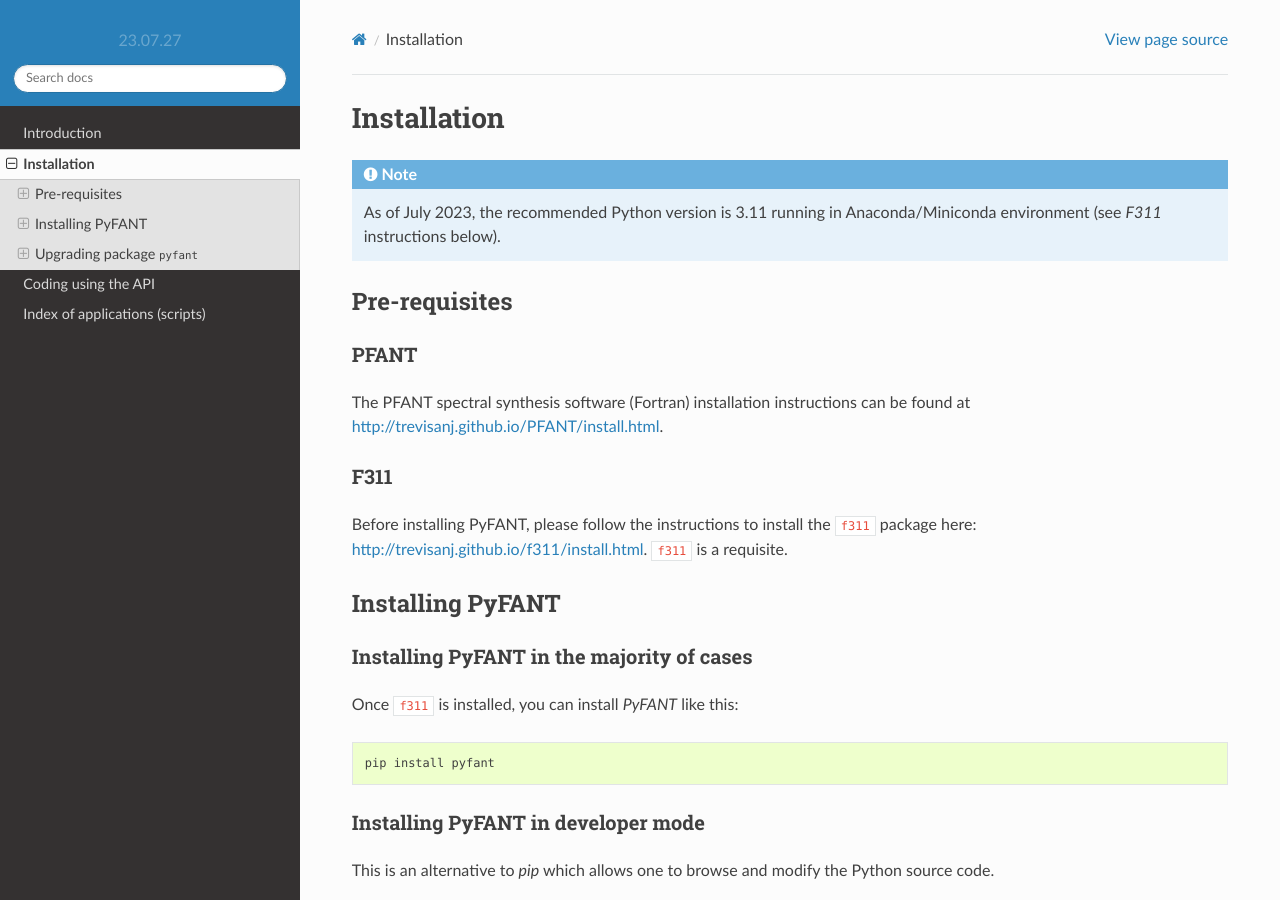
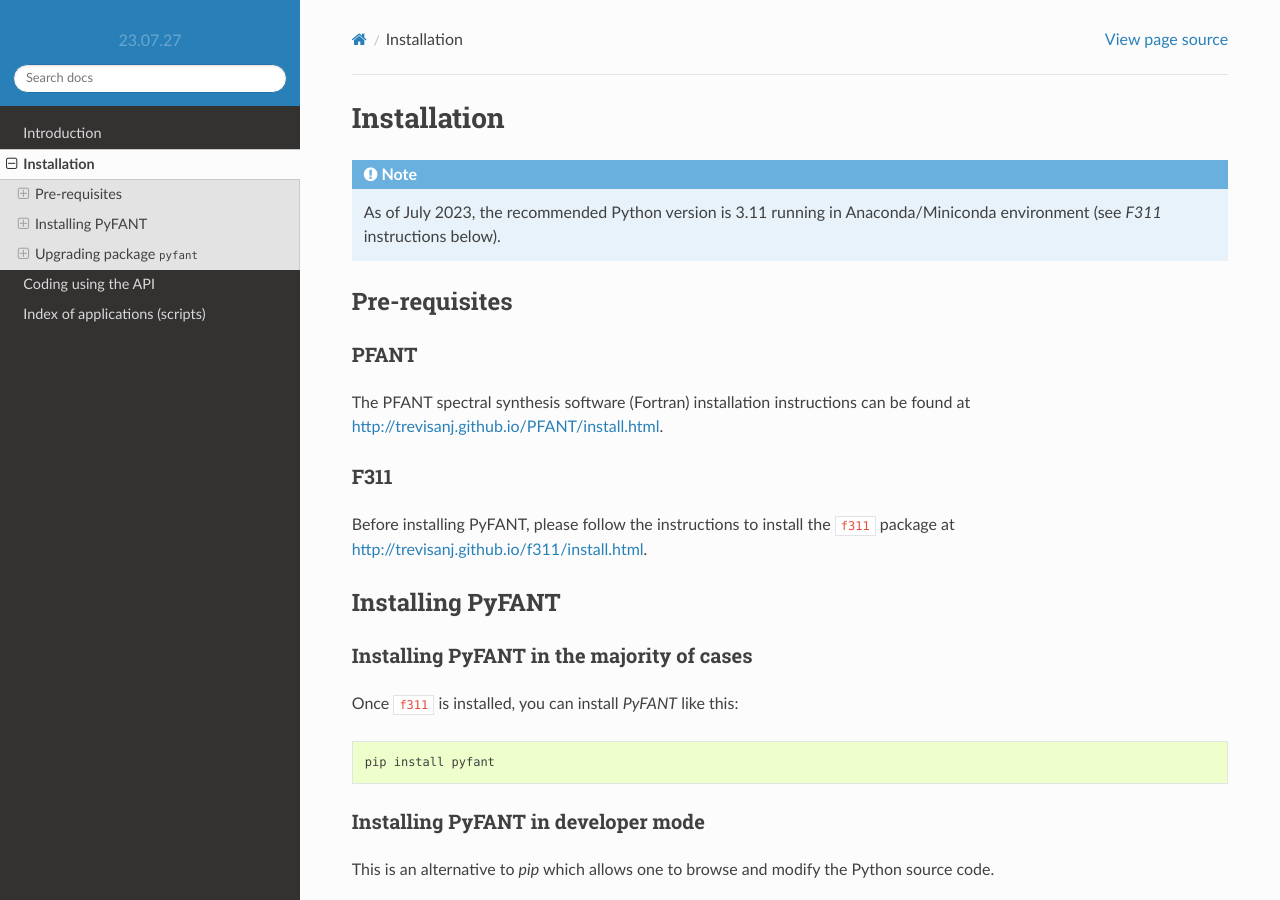
Before and after one commit to trevisanj/pyfant, a Sphinx documentation site: the page built from docs/source/install.rst, in a window 1280 px wide and 900 px high. Built offline with Sphinx 7.4.7 and the Read the Docs theme 2.0.0, drawn with Linux system fonts in a browser that asks for light colours.

Commit message:
updated doc

```diff
--- a/docs/source/install.rst
+++ b/docs/source/install.rst
@@ -16,8 +16,7 @@ The PFANT spectral synthesis software (Fortran) installation instructions can be
 F311
 ~~~~
 
-Before installing PyFANT, please follow the instructions to install the ``f311`` package here: `<http://trevisanj.github.io/f311/install.html>`_.
-``f311`` is a requisite.
+Before installing PyFANT, please follow the instructions to install the ``f311`` package at `<http://trevisanj.github.io/f311/install.html>`_.
 
 Installing PyFANT
 -----------------
```
